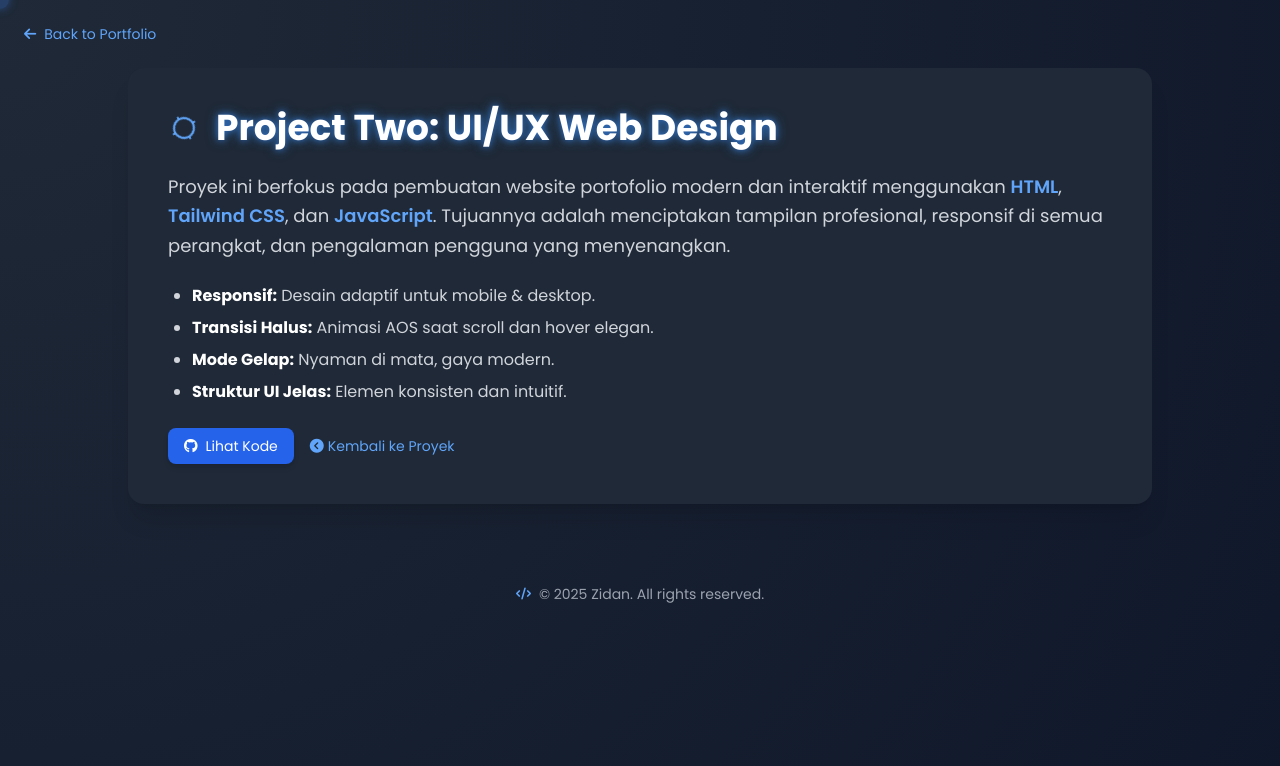
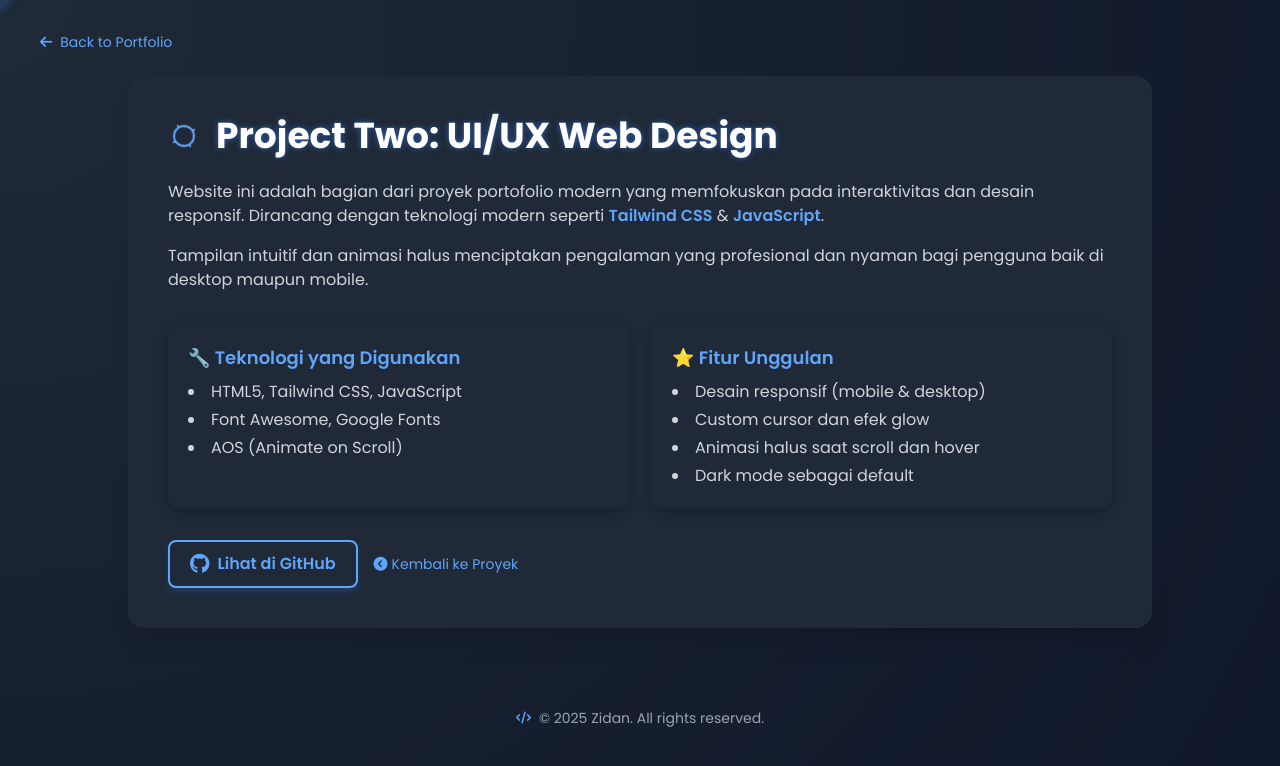
Before and after one commit to zidanXcode/portfolio-zidan, a plain HTML site: page project-two.html in a window 1280 px wide. Drawn offline with nearby package versions, Linux system fonts and the light colour scheme.

Commit message:
Update project-two.html

```diff
--- a/project-two.html
+++ b/project-two.html
@@ -8,50 +8,45 @@
   <link href="https://fonts.googleapis.com/css2?family=Poppins:wght@400;600;700&display=swap" rel="stylesheet"/>
   <link href="https://cdnjs.cloudflare.com/ajax/libs/font-awesome/6.5.0/css/all.min.css" rel="stylesheet"/>
   <link href="https://unpkg.com/aos@2.3.4/dist/aos.css" rel="stylesheet"/>
+  <script src="https://cdnjs.cloudflare.com/ajax/libs/vanilla-tilt/1.7.2/vanilla-tilt.min.js"></script>
   <style>
     body {
       font-family: 'Poppins', sans-serif;
       background: radial-gradient(circle at top left, #1f2937, #0f172a);
       cursor: default;
       user-select: none;
-      -webkit-user-select: none;
-      -moz-user-select: none;
-      -ms-user-select: none;
+      scroll-behavior: smooth;
+      margin: 0;
+      padding: 0;
     }
-
-    .no-select {
-      user-select: none;
-    }
-
+    .no-select { user-select: none; }
     .custom-cursor {
       position: fixed;
       top: 0;
       left: 0;
       width: 18px;
       height: 18px;
-      background: rgba(59, 130, 246, 0.25);  /* Warna lebih cerah dan sedikit pudar */
+      background: rgba(59, 130, 246, 0.2);
       border-radius: 50%;
       pointer-events: none;
       z-index: 9999;
-      box-shadow: 0 0 10px rgba(59, 130, 246, 0.4);  /* Efek glow lebih halus */
+      box-shadow: 0 0 10px rgba(59, 130, 246, 0.3);
       transform: translate(-50%, -50%);
       transition: transform 0.1s ease;
     }
-
-    .glow {
-      text-shadow: 0 0 6px rgba(59, 130, 246, 0.6), 0 0 12px rgba(60, 165, 250, 0.5);  /* Glow lebih halus */
+    .glow { text-shadow: 0 0 6px rgba(59, 130, 246, 0.6); }
+    .glow-box {
+      box-shadow: 0 0 20px rgba(59, 130, 246, 0.5);
+      transition: transform 0.3s ease;
     }
-
-    .glow-box {
-      box-shadow: 0 0 15px #3b82f6;
+    .glow-box:hover {
+      transform: scale(1.02);
     }
-
     .underline-hover {
       position: relative;
       color: #60a5fa;
       transition: color 0.3s ease;
     }
-
     .underline-hover::after {
       content: '';
       position: absolute;
@@ -64,65 +59,129 @@
       transform-origin: left;
       transition: transform 0.4s ease;
     }
-
     .underline-hover:hover::after {
       transform: scaleX(1);
     }
-
     @keyframes spin {
       from { transform: rotate(0deg); }
-      to   { transform: rotate(360deg); }
+      to { transform: rotate(360deg); }
+    }
+    .icon-spin { animation: spin 6s linear infinite; }
+
+    .info-box {
+      background: #1f2937;
+      padding: 20px;
+      border-radius: 10px;
+      box-shadow: 0 4px 12px rgba(0, 0, 0, 0.2);
+      opacity: 0;
+      transform: translateY(20px);
+      transition: all 0.6s ease;
     }
 
-    .icon-spin {
-      animation: spin 6s linear infinite;
+    .info-box.visible {
+      opacity: 1;
+      transform: translateY(0);
+    }
+
+    .info-box:hover {
+      background-color: #2e3b4f;
+      transform: scale(1.07) rotate(1.5deg);
+      box-shadow: 0 8px 20px rgba(59, 130, 246, 0.3);
+    }
+
+    .github-btn {
+      transition: all 0.3s ease-in-out;
+      background-color: #1f2937;
+      border: 2px solid #60a5fa;
+      padding: 10px 20px;
+      color: #60a5fa;
+      font-size: 16px;
+      font-weight: 600;
+      border-radius: 8px;
+      display: inline-flex;
+      align-items: center;
+      gap: 8px;
+      cursor: pointer;
+      box-shadow: 0 4px 6px rgba(59, 130, 246, 0.2);
+    }
+
+    .github-btn:hover {
+      background-color: #60a5fa;
+      color: #1f2937;
+      transform: scale(1.05);
+      box-shadow: 0 8px 12px rgba(59, 130, 246, 0.3);
+    }
+
+    .github-btn i {
+      font-size: 20px;
+    }
+
+    .info-box:hover .custom-cursor {
+      background-color: rgba(59, 130, 246, 0.5);
     }
   </style>
 </head>
-<body class="text-white min-h-screen p-6 relative overflow-x-hidden">
-
+<body class="text-white min-h-screen px-4 sm:px-6 md:px-10 py-8 relative overflow-x-hidden">
   <div class="custom-cursor" id="cursor"></div>
 
   <a href="index.html" class="underline-hover text-sm flex items-center gap-2 w-fit mb-6 no-select">
     <i class="fas fa-arrow-left"></i> Back to Portfolio
   </a>
 
-  <section class="max-w-5xl mx-auto bg-gray-800 rounded-2xl p-10 shadow-xl glow-box" data-aos="fade-up">
+  <section class="max-w-5xl mx-auto bg-gray-800 rounded-2xl p-6 sm:p-10 shadow-xl glow-box" data-aos="zoom-in">
     <div class="flex items-center gap-4 mb-6">
       <svg class="w-8 h-8 text-blue-400 icon-spin" fill="none" stroke="currentColor" stroke-width="1.5"
            viewBox="0 0 24 24" xmlns="http://www.w3.org/2000/svg">
         <path stroke-linecap="round" stroke-linejoin="round"
               d="M4.5 12a7.5 7.5 0 017.5-7.5m0 0a7.5 7.5 0 017.5 7.5m-15 0a7.5 7.5 0 0015 0m-15 0H3m18 0h-1.5M12 4.5V3m0 18v-1.5" />
       </svg>
-      <h1 class="text-3xl md:text-4xl font-bold glow no-select">Project Two: UI/UX Web Design</h1>
+      <h1 class="text-3xl md:text-4xl font-bold glow no-select" id="dynamic-title"></h1>
     </div>
 
-    <p class="text-lg text-gray-300 leading-relaxed mb-6 no-select">
-      Proyek ini berfokus pada pembuatan website portofolio modern dan interaktif menggunakan
-      <span class="text-blue-400 font-semibold">HTML</span>, <span class="text-blue-400 font-semibold">Tailwind CSS</span>, dan
-      <span class="text-blue-400 font-semibold">JavaScript</span>.
-      Tujuannya adalah menciptakan tampilan profesional, responsif di semua perangkat, dan pengalaman pengguna yang menyenangkan.
-    </p>
+    <div class="mb-8 space-y-4 text-gray-300">
+      <p>
+        Website ini adalah bagian dari proyek portofolio modern yang memfokuskan pada interaktivitas dan desain responsif.
+        Dirancang dengan teknologi modern seperti <span class="text-blue-400 font-semibold">Tailwind CSS</span> & <span class="text-blue-400 font-semibold">JavaScript</span>.
+      </p>
+      <p>
+        Tampilan intuitif dan animasi halus menciptakan pengalaman yang profesional dan nyaman bagi pengguna baik di desktop maupun mobile.
+      </p>
+    </div>
 
-    <ul class="list-disc pl-6 text-gray-300 space-y-2 mb-6 no-select">
-      <li><strong class="text-white">Responsif:</strong> Desain adaptif untuk mobile & desktop.</li>
-      <li><strong class="text-white">Transisi Halus:</strong> Animasi AOS saat scroll dan hover elegan.</li>
-      <li><strong class="text-white">Mode Gelap:</strong> Nyaman di mata, gaya modern.</li>
-      <li><strong class="text-white">Struktur UI Jelas:</strong> Elemen konsisten dan intuitif.</li>
-    </ul>
+    <div class="mb-8 grid sm:grid-cols-2 gap-6">
+      <!-- Kotak pertama -->
+      <div class="info-box glow-box visible" data-aos="fade-up" data-tilt data-tilt-max="10">
+        <h3 class="text-blue-400 text-lg font-semibold mb-2">🔧 Teknologi yang Digunakan</h3>
+        <ul class="list-disc list-inside text-gray-300 space-y-1">
+          <li>HTML5, Tailwind CSS, JavaScript</li>
+          <li>Font Awesome, Google Fonts</li>
+          <li>AOS (Animate on Scroll)</li>
+        </ul>
+      </div>
 
-    <div class="flex flex-wrap gap-4">
-      <a href="https://github.com/zidanXcode" target="_blank"
-         class="px-4 py-2 bg-blue-600 hover:bg-blue-700 rounded-lg text-sm shadow-md no-select">
-         <i class="fab fa-github mr-2"></i>Lihat Kode
+      <!-- Kotak kedua -->
+      <div class="info-box glow-box visible" data-aos="fade-up" data-aos-delay="100" data-tilt data-tilt-max="10">
+        <h3 class="text-blue-400 text-lg font-semibold mb-2">⭐ Fitur Unggulan</h3>
+        <ul class="list-disc list-inside text-gray-300 space-y-1">
+          <li>Desain responsif (mobile & desktop)</li>
+          <li>Custom cursor dan efek glow</li>
+          <li>Animasi halus saat scroll dan hover</li>
+          <li>Dark mode sebagai default</li>
+        </ul>
+      </div>
+    </div>
+
+    <div class="flex flex-wrap gap-4 mt-8" data-aos="fade-up" data-aos-delay="200">
+      <a href="https://github.com/zidanXcode" target="_blank" class="github-btn">
+         <i class="fab fa-github"></i>Lihat di GitHub
       </a>
-      <a href="index.html#projects" class="text-blue-400 underline-hover text-sm flex items-center no-select">
+      <a href="index.html#projects" class="text-blue-400 underline-hover text-sm flex items-center">
          <i class="fas fa-chevron-circle-left mr-1"></i>Kembali ke Proyek
       </a>
     </div>
   </section>
 
-  <footer class="mt-20 text-center text-gray-400 text-sm no-select">
+  <footer class="mt-16 text-center text-gray-400 text-sm no-select py-4">
     <div class="flex items-center justify-center gap-2">
       <i class="fas fa-code text-blue-400 text-xs"></i>
       <span>&copy; 2025 Zidan. All rights reserved.</span>
@@ -130,14 +189,25 @@
   </footer>
 
   <script src="https://unpkg.com/aos@2.3.4/dist/aos.js"></script>
-  <script>AOS.init({ duration: 800, once: true });</script>
-
   <script>
+    AOS.init({ duration: 800, once: true });
     const cursor = document.getElementById('cursor');
     document.addEventListener('mousemove', e => {
       cursor.style.left = e.clientX + 'px';
       cursor.style.top = e.clientY + 'px';
     });
+
+    const title = "Project Two: UI/UX Web Design";
+    let index = 0;
+    const target = document.getElementById("dynamic-title");
+    function typeEffect() {
+      if (index < title.length) {
+        target.textContent += title.charAt(index);
+        index++;
+        setTimeout(typeEffect, 70);
+      }
+    }
+    typeEffect();
   </script>
 </body>
 </html>
```
